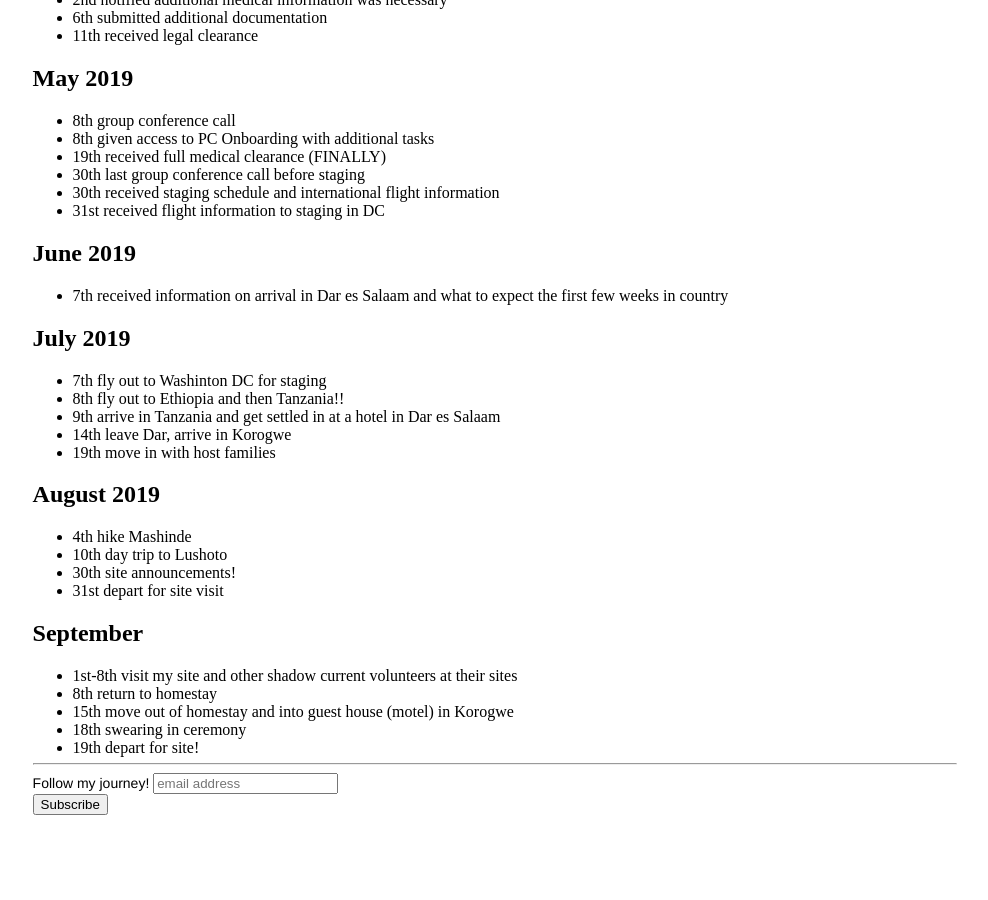
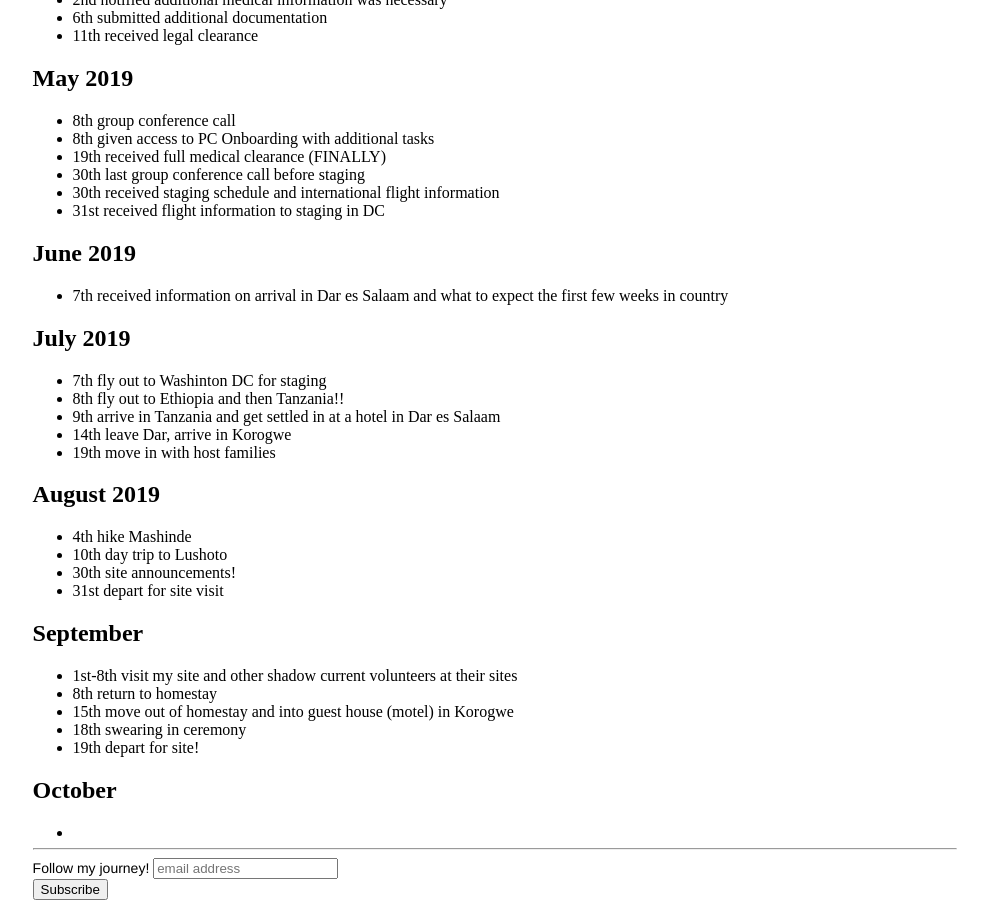
Before and after one commit to caliholman/caliholman.github.io, a Jekyll site: the page built from timeline.md, in a window 1280 px wide and 900 px high, scrolled down 1110 px. Shown: the whole window, without its empty margins (145-1133 px from the left). Built offline with Jekyll 4.4.1, drawn with Linux system fonts in a browser that asks for light colours; comment, search, counter and statistics services are not loaded; before the commit the page ends 1925 px from its top, so only the background shows below that.

Commit message:
Update timeline.md

```diff
--- a/timeline.md
+++ b/timeline.md
@@ -74,3 +74,6 @@ permalink: /timeline/
 * 15th move out of homestay and into guest house (motel) in Korogwe
 * 18th swearing in ceremony
 * 19th depart for site!
+
+## October
+*
```
